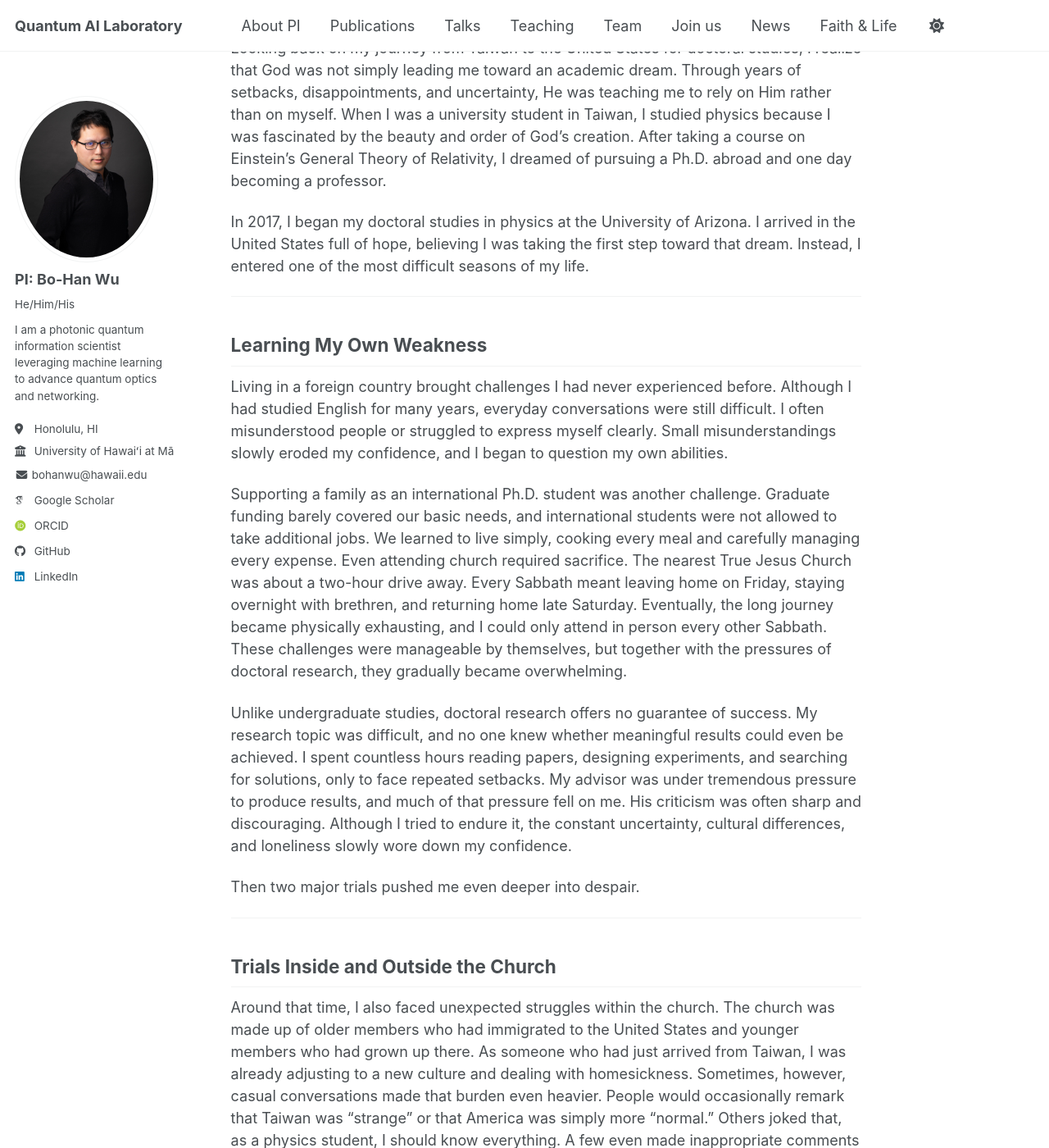
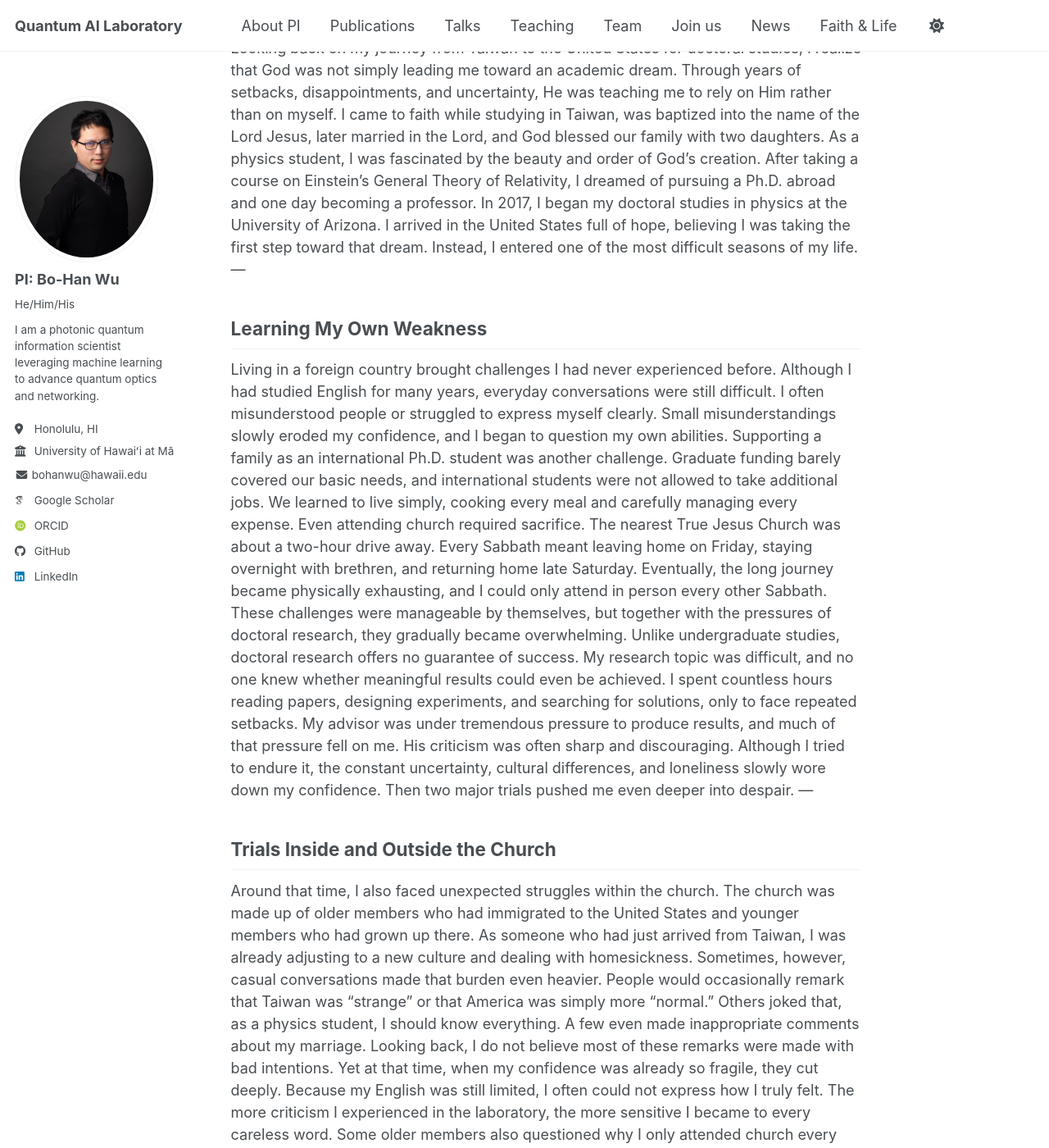
Before and after one commit to go705/go705.github.io, a Jekyll site: the page built from _posts/2026-06-07-blog-post-1.md, in a window 1280 px wide and 1400 px high, scrolled down 352 px. Shown: the whole window at 82% size. Built offline with Jekyll 4.4.1, drawn with Linux system fonts in a browser that asks for light colours; some web fonts are replaced; a script bundle is joined from its source files by our own code; library files that are not in the unit come from our copies; some of the changed text lies outside the part shown.

Commit message:
Update 2026-06-07-blog-post-1.md

```diff
--- a/_posts/2026-06-07-blog-post-1.md
+++ b/_posts/2026-06-07-blog-post-1.md
@@ -4,149 +4,89 @@ permalink: /testimony/learning-to-rely-on-god/
 categories:
   - testimony
 ---
-
-Looking back on my journey from Taiwan to the United States for doctoral studies, I realize that God was not simply leading me toward an academic dream. Through years of setbacks, disappointments, and uncertainty, He was teaching me to rely on Him rather than on myself. When I was a university student in Taiwan, I studied physics because I was fascinated by the beauty and order of God's creation. After taking a course on Einstein's General Theory of Relativity, I dreamed of pursuing a Ph.D. abroad and one day becoming a professor.
-
+Looking back on my journey from Taiwan to the United States for doctoral studies, I realize that God was not simply leading me toward an academic dream. Through years of setbacks, disappointments, and uncertainty, He was teaching me to rely on Him rather than on myself. I came to faith while studying in Taiwan, was baptized into the name of the Lord Jesus, later married in the Lord, and God blessed our family with two daughters. As a physics student, I was fascinated by the beauty and order of God's creation. After taking a course on Einstein's General Theory of Relativity, I dreamed of pursuing a Ph.D. abroad and one day becoming a professor.
 In 2017, I began my doctoral studies in physics at the University of Arizona. I arrived in the United States full of hope, believing I was taking the first step toward that dream. Instead, I entered one of the most difficult seasons of my life.
-
 ---
 
 ## Learning My Own Weakness
-
 Living in a foreign country brought challenges I had never experienced before. Although I had studied English for many years, everyday conversations were still difficult. I often misunderstood people or struggled to express myself clearly. Small misunderstandings slowly eroded my confidence, and I began to question my own abilities.
-
 Supporting a family as an international Ph.D. student was another challenge. Graduate funding barely covered our basic needs, and international students were not allowed to take additional jobs. We learned to live simply, cooking every meal and carefully managing every expense. Even attending church required sacrifice. The nearest True Jesus Church was about a two-hour drive away. Every Sabbath meant leaving home on Friday, staying overnight with brethren, and returning home late Saturday. Eventually, the long journey became physically exhausting, and I could only attend in person every other Sabbath. These challenges were manageable by themselves, but together with the pressures of doctoral research, they gradually became overwhelming.
-
 Unlike undergraduate studies, doctoral research offers no guarantee of success. My research topic was difficult, and no one knew whether meaningful results could even be achieved. I spent countless hours reading papers, designing experiments, and searching for solutions, only to face repeated setbacks. My advisor was under tremendous pressure to produce results, and much of that pressure fell on me. His criticism was often sharp and discouraging. Although I tried to endure it, the constant uncertainty, cultural differences, and loneliness slowly wore down my confidence.
-
 Then two major trials pushed me even deeper into despair.
-
 ---
 
 ## Trials Inside and Outside the Church
-
 Around that time, I also faced unexpected struggles within the church. The church was made up of older members who had immigrated to the United States and younger members who had grown up there. As someone who had just arrived from Taiwan, I was already adjusting to a new culture and dealing with homesickness. Sometimes, however, casual conversations made that burden even heavier. People would occasionally remark that Taiwan was "strange" or that America was simply more "normal." Others joked that, as a physics student, I should know everything. A few even made inappropriate comments about my marriage.
-
 Looking back, I do not believe most of these remarks were made with bad intentions. Yet at that time, when my confidence was already so fragile, they cut deeply. Because my English was still limited, I often could not express how I truly felt. The more criticism I experienced in the laboratory, the more sensitive I became to every careless word. Some older members also questioned why I only attended church every other Sabbath or why I left soon after services. They were concerned about my spiritual life, but they did not know the circumstances behind my decisions. Every Sabbath involved hours of driving, caring for my family, preparing meals for the coming week, and balancing the demands of doctoral research.
-
 These experiences reminded me that, although the church belongs to God, its members are still growing in faith. We all have weaknesses, and sometimes even well-intentioned words can unintentionally hurt others. Through this experience, I gradually learned not to place my faith in people, but in God alone.
-
 ---
 
 ## When My Dream Fell Apart
-
 The greatest trial came during the COVID-19 pandemic. Research slowed dramatically as laboratory access became restricted. Equipment frequently malfunctioned because repairs were delayed, and experiments that took weeks to complete often produced unusable results. Progress nearly came to a standstill.
-
 Since research funding depended on results, my advisor became increasingly frustrated. During my fifth year, he told me that I was no longer qualified to continue my doctoral studies. He terminated my funding and instructed me to withdraw from the program. For an international student, this was devastating. Without funding, I could not afford tuition or living expenses. Losing my student status also meant I would soon have to leave the United States. After years of study, sacrifice, and perseverance, everything I had worked toward seemed to collapse overnight.
-
 Friends encouraged me to move on and begin planning another career. Part of me wanted to do exactly that. I wondered whether this was God's way of closing the door. For many nights I wrestled with questions that seemed impossible to answer.
-
 *Should I continue, or should I let go?*
-
 *Was this dream ever God's will?*
-
 The disappointment became so overwhelming that I shared many of my struggles in my Facebook post. In this post, I spoke directly and honestly about my frustrations with graduate school, the challenges of living overseas, and even some of the painful experiences I had encountered in church. As I looked back on my situation, I was reminded of Peter walking on the water. Many people focus on Peter's lack of faith, but what touched me most was his simple prayer when he realized he could no longer save himself.
-
 > **"Lord, save me!"**
 > *(Matthew 14:30)*
-
 I simply asked Him to give me the strength to endure whatever lay ahead.
-
 ---
 
 ## God Opened a Door I Never Expected
-
 Although I prayed every day with my family, nothing seemed to change at first. Gradually, I began to accept that my doctoral journey might truly be coming to an end. As I prepared to leave the university, I met with friends one by one to say goodbye. During one of those conversations, a brother offered me simple but timely advice.
-
 > *"Even if you're leaving, don't give up now. Finish well. Do your best to fulfill the responsibilities God has entrusted to you."*
-
 Those words stayed with me.
-
 I realized that whether I graduated or not was no longer entirely within my control. But whether I remained faithful in carrying out my responsibilities—that was still my choice. So I returned to the laboratory. Even though I believed I would soon be leaving, I continued working every day, organizing years of research, documenting my results, and helping prepare my work for those who would come after me. I no longer worked because I believed success was guaranteed. I worked because it was my responsibility.
-
 About a month later, something unexpected happened. My advisor called me into his office. Instead of dismissing me, he said, "I'll continue supporting your funding. Let's talk about how you can graduate." I was stunned. For years, graduation had never even been discussed because my research had made so little progress. I did not know what had changed, but I could clearly see that God had opened a door that I could never have opened myself. Even more remarkably, about a month later, after nearly five years of repeated failures, my experiments finally produced the results I had been hoping for. When I first saw the data, I could hardly believe it.
-
 Looking back, I realized how close I had come to giving up. Had I walked away in anger, I would never have witnessed God's timing. Through that experience, God taught me a lesson that has remained with me ever since: Do your best to fulfill your responsibility, and leave the outcome in His hands.
-
 ---
 
 ## Learning What Truly Matters
-
 About six months later, as I prepared to graduate, there was still one burden on my heart. I could not forget the day my advisor told me that I was not qualified to continue my Ph.D. Although our relationship had improved, those words had remained with me ever since. Before graduating, I finally gathered the courage to speak honestly with him. I asked, "When you told me I was not qualified and asked me to leave the program, I accepted it because I believed I had failed. But if that was true, why did you later allow me to graduate? Was I qualified or not? Even now, I still wonder whether I was truly capable." His response surprised me. He said,
-
 > "Forget what I said back then. I was under tremendous pressure from the company funding our research, and I let that pressure affect the way I treated you. Don't hold onto those words."
-
 Then he shared something that has stayed with me ever since.
-
 > "What matters most is not what other people think about you. What matters is whether you faithfully carry out the responsibility entrusted to you."
-
 Looking back, I realized there was wisdom in those words. Life is full of uncertainty. We cannot control how others judge us, nor can we guarantee success. What we can do is faithfully fulfill the responsibilities God has given us and leave the results in His hands. More importantly, I saw God's purpose behind those difficult years.
-
 He was not simply teaching me how to become a better researcher. He was teaching me to rely on Him, to recognize my own weakness, and to faithfully fulfill my responsibilities regardless of the outcome. By God's grace, my advisor and I were reconciled before I graduated. The resentment I had carried for so many years gradually disappeared. Then God opened another door that I never imagined possible.
-
 With my advisor's strong recommendation, I was accepted as a postdoctoral researcher at the Massachusetts Institute of Technology (MIT). This had once seemed completely beyond my reach. After years of believing I was a failure, I suddenly found myself at one of the world's leading research institutions. It was a reminder that our future is never determined solely by our own abilities. God sees far beyond what we can see.
-
 ---
 
 ## A New Beginning at MIT
-
 Arriving at MIT was both exciting and intimidating. I was surrounded by brilliant researchers from around the world—people with extraordinary accomplishments and publications far beyond my own. It was easy to compare myself with them and wonder whether I truly belonged there. Supporting my family while adapting to a new research environment only added to my anxiety. During this time, one passage became a constant source of encouragement.
-
 > **"My grace is sufficient for you, for My strength is made perfect in weakness."**
 >
 > *"Therefore most gladly I will rather boast in my infirmities, that the power of Christ may rest upon me."*
 > *(2 Corinthians 12:9–10)*
-
 I gradually realized that much of my anxiety came from comparing myself with others. The world teaches us that we must constantly compete, because opportunities are limited and success belongs only to those who surpass everyone else. But as Christians, we are called to live differently. Jesus said,
-
 > **"These things I have spoken to you, that in Me you may have peace. In the world you will have tribulation; but be of good cheer, I have overcome the world."**
 >
 > *(John 16:33)*
-
 My value did not depend on being better than someone else. My responsibility was simply to do my best with the work God had entrusted to me. Whether He opened one door or another was His decision. There were still times when I struggled to surrender my own plans, but my prayer gradually became:
-
 > "Lord, I will do my best to fulfill my responsibilities. Wherever You lead me, help me to follow Your will. When I am unwilling or afraid, please give me the strength to obey."
-
 Ironically, accepting my own weakness brought me greater peace than striving to prove my strength.
-
 ---
 
 ## God's Guidance Beyond My Expectations
-
 Although becoming a professor had always been my dream, I knew how difficult that path would be. Many outstanding researchers spend years applying for faculty positions without success. Some never receive an offer at all. I understood that this dream might never become reality. So while applying for faculty positions, I also applied for nearly one hundred industry jobs. I wanted to remain open to whatever path God might prepare. Surprisingly, none of the industry positions worked out.
-
 Although I received interviews, every opportunity eventually came to an end. Instead of becoming discouraged, I took this as God's reminder to continue pursuing the path He had placed on my heart. Around that time, MIT offered a course on applying for faculty positions in the United States. A colleague encouraged me to attend. At first, I was reluctant. Eventually I decided to join, and it proved to be an enormous blessing.
-
 The course taught us how to prepare research statements, develop long-term research plans, and navigate the faculty application process. We also learned from professors who had successfully obtained academic positions. Looking back, I can clearly see God's providence. Whenever I needed guidance, He quietly provided it through the people and opportunities He placed around me. As I submitted applications, I also prepared myself for disappointment. I prayed,
-
 > "Lord, if becoming a professor is not Your will, I will accept it. My dream is important to me, but Your will is far better than my own."
-
 With that mindset, I applied to nearly one hundred universities whose research interests matched mine. Then, to my great surprise, I received an offer from the University of Hawaiʻi. I never expected to receive a faculty position during my very first application cycle. Many of my friends and colleagues had stronger résumés and more impressive accomplishments than I did, yet they were still waiting for opportunities. At that moment, I was reminded of the words of Scripture:
-
 > **"'Not by might nor by power, but by My Spirit,' says the LORD of hosts."**
 >
 > *(Zechariah 4:6)*
-
 Even my doctoral advisor told me that it had taken him four years to secure his first faculty position. Human effort is important, but opportunities like these ultimately come from God. Looking back, I know this was not simply the result of my own abilities. It was God's grace.
-
 ---
 
 ## Looking Back
-
 For many years, I thought God was leading me toward my dream of becoming a professor. Only later did I realize that this was never His primary purpose. His purpose was to transform someone who trusted in his own abilities into someone who would acknowledge his weakness and learn to depend on Him. Again and again, when I reached the end of my own strength, I found myself praying the same simple prayer:
-
 > **"Lord, save me."**
-
 Although I do not enjoy life's repeated cycles of hardship, repentance, and restoration, I have come to realize that this is often how God shapes His children. The Apostle Paul wrote:
-
 > **"For I think that God has displayed us, the apostles, last, as men condemned to death; for we have been made a spectacle to the world, both to angels and to men."**
 >
 > *(1 Corinthians 4:9)*
-
 Life has many seasons of success and failure, but these are only the changing scenes of the stage. What truly matters is whether we faithfully fulfill the role that God has entrusted to us. Looking back now, I thank God not because He allowed me to earn a Ph.D., conduct research at MIT, or become a professor. I thank Him because even when I no longer believed in myself, He never gave up on me.
-
 Through every disappointment, every failure, and every moment of weakness, He patiently taught me what faith truly means. He taught me to rely on Him rather than on myself. He taught me that my worth is not measured by success, but by faithfulness. Most of all, He taught me that no matter how weak I may become, I can always cry out to Him:
-
 > **"Lord, save me."**
-
 May all glory be to the true and living God. Amen.
```
